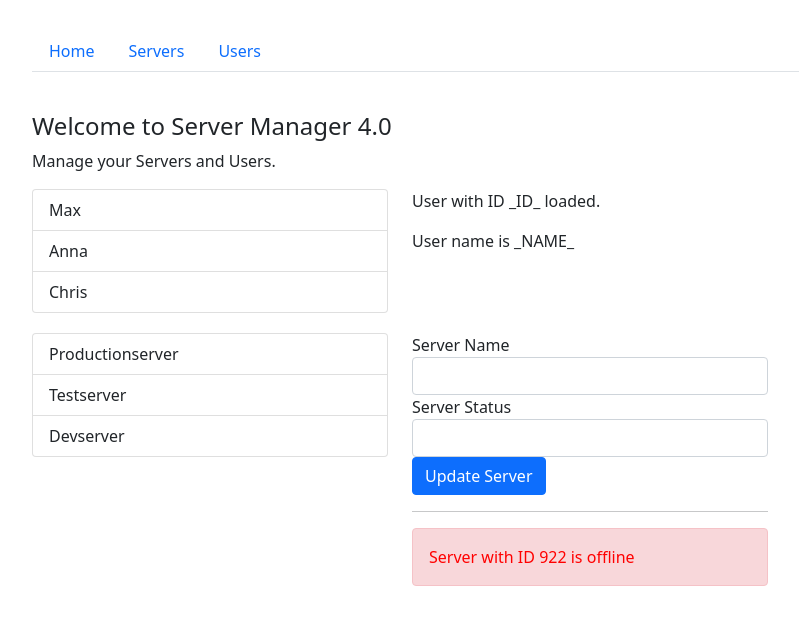
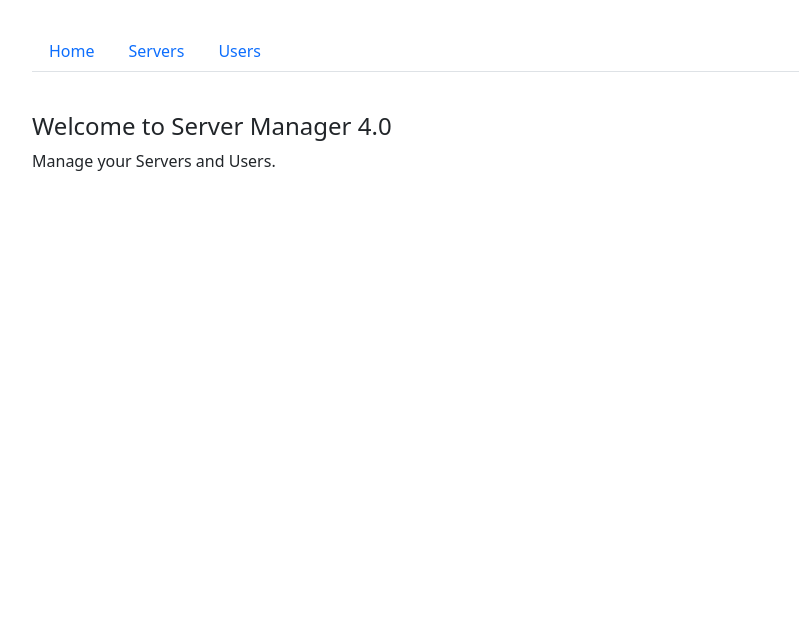
Before and after one commit to kamil-nawrot/recipe-book, an Angular app: page / in a window 1280 px wide. Shown: the top 624 px of the page, without its empty margins (50-849 px from the left). Built offline with nearby package versions, Linux system fonts and the light colour scheme.

Commit message:
used routerLinkActive to style active link

```diff
--- a/src/app/app.module.ts
+++ b/src/app/app.module.ts
@@ -43,6 +43,13 @@
 import {UserComponent} from "./playground/server-management/users/user/user.component";
 import {EditServerComponent} from "./playground/server-management/servers/edit-server/edit-server.component";
 import {ServersService} from "./playground/server-management/servers/servers.service";
+import {RouterModule, Routes} from "@angular/router";
+
+const appRoutes: Routes = [
+  { path: "", component: HomeComponent },
+  { path: "users", component: UsersComponent },
+  { path: "servers", component: ServersComponent },
+]
 
 @NgModule({
   declarations: [
@@ -87,7 +94,8 @@
   ],
   imports: [
     BrowserModule,
-    FormsModule
+    FormsModule,
+    RouterModule.forRoot(appRoutes)
   ],
   providers: [UsersService, CounterService, ShoppingListService, ServersService],
   bootstrap: [AppComponent]
--- a/src/app/playground/server-management/server-management.component.html
+++ b/src/app/playground/server-management/server-management.component.html
@@ -2,25 +2,15 @@
   <div class="row navigation">
     <div class="col-xs-12">
       <ul class="nav nav-tabs">
-        <li class="nav-item" role="presentation" class="active"><a class="nav-link" href="#">Home</a></li>
-        <li class="nav-item" role="presentation"><a class="nav-link" href="#">Servers</a></li>
-        <li class="nav-item" role="presentation"><a class="nav-link" href="#">Users</a></li>
+        <li class="nav-item" role="presentation" routerLinkActive="active"><a class="nav-link" routerLink="/">Home</a></li>
+        <li class="nav-item" role="presentation" routerLinkActive="active"><a class="nav-link" routerLink="/servers">Servers</a></li>
+        <li class="nav-item" role="presentation" routerLinkActive="active"><a class="nav-link" routerLink="/users">Users</a></li>
       </ul>
     </div>
   </div>
   <div class="row">
     <div class="col-xs-12">
-      <app-home></app-home>
-    </div>
-  </div>
-  <div class="row">
-    <div class="col-xs-12">
-      <app-users></app-users>
-    </div>
-  </div>
-  <div class="row">
-    <div class="col-xs-12">
-      <app-servers></app-servers>
+      <router-outlet></router-outlet>
     </div>
   </div>
 </div>
```
